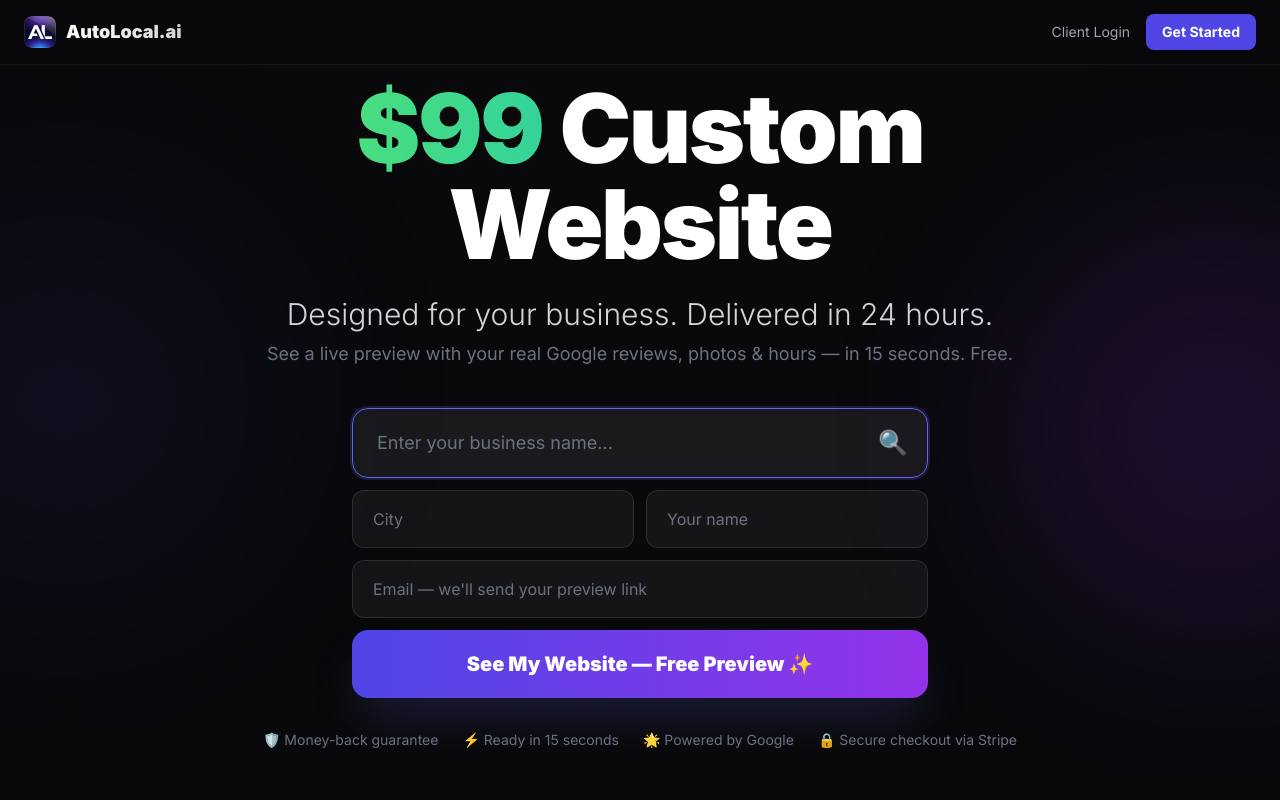
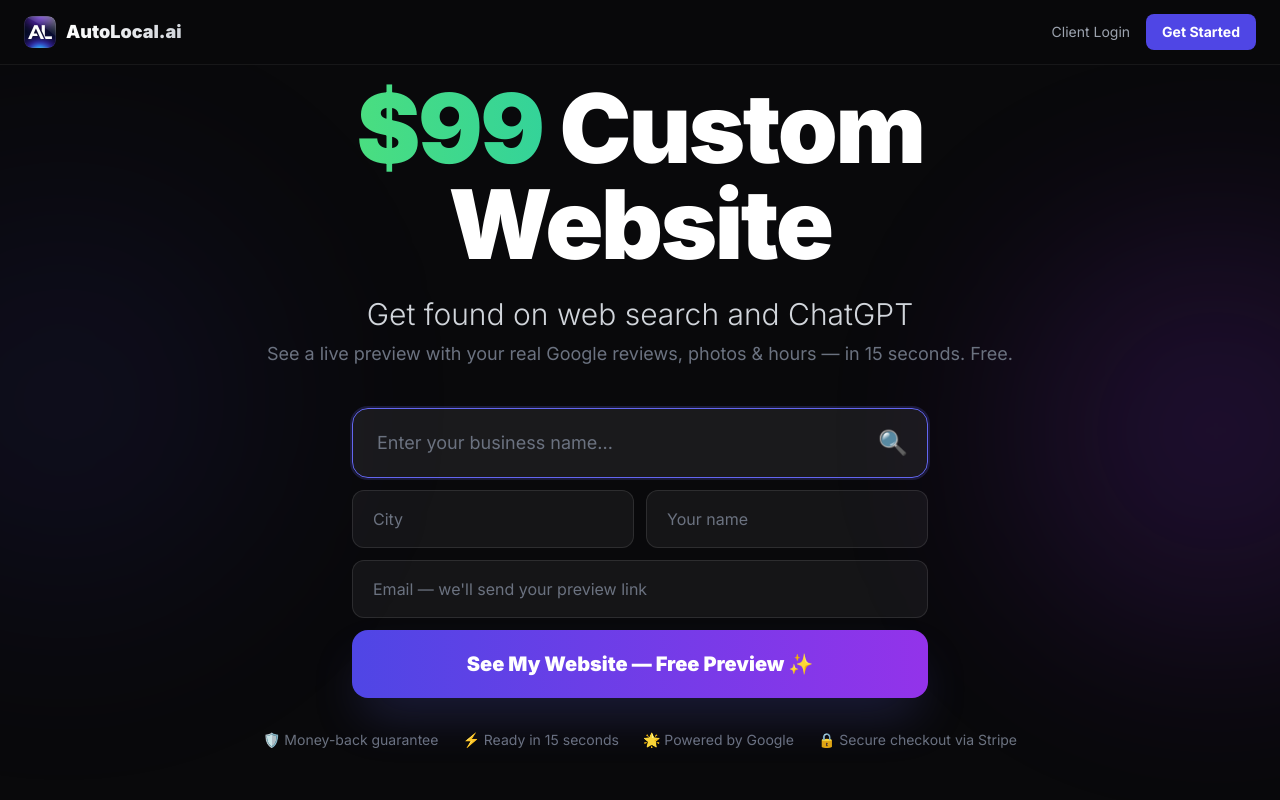
Before and after one commit to BestLessonEver/autolocal-platform-v2, a Next.js app: page / in a window 1280 px wide. Shown: the top 800 px of the page. Built offline with nearby package versions, Linux system fonts and the light colour scheme.

Commit message:
copy: homepage subtitle → 'Get found on web search and ChatGPT'

```diff
--- a/src/app/page.tsx
+++ b/src/app/page.tsx
@@ -239,7 +239,7 @@
             {' '}Custom Website
           </h1>
           <p className="text-2xl sm:text-3xl text-gray-300 font-light mb-2">
-            Designed for your business. Delivered in 24 hours.
+            Get found on web search and ChatGPT
           </p>
           <p className="text-lg text-gray-500 mb-10">
             See a live preview with your real Google reviews, photos &amp; hours — in 15 seconds. Free.
```
